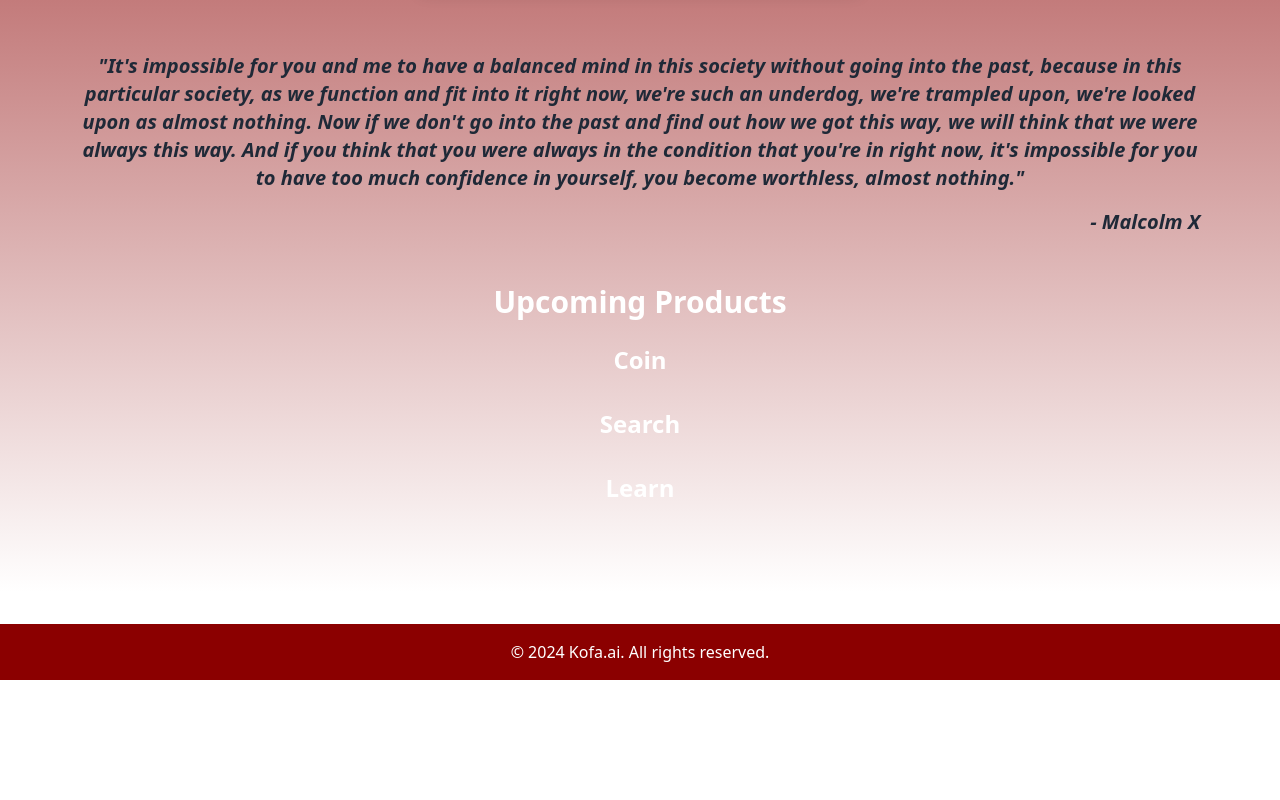
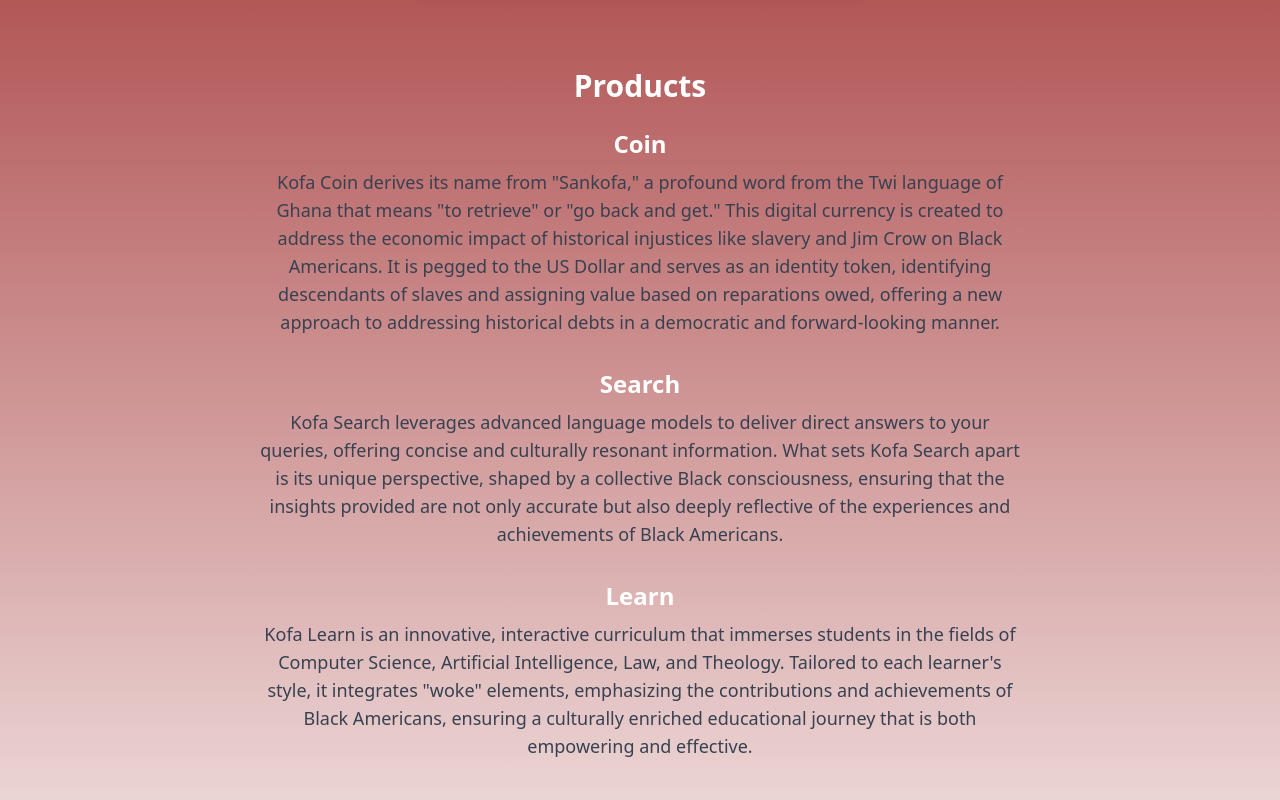
Before and after one commit to jusbuckingham/kofa-landing-page, a Next.js app: page / in a window 1280 px wide. Shown: the part 620-1420 px from the top of the page. Before the commit the page ends 1300 px from the top, so only its background shows below. Built offline with nearby package versions, Linux system fonts and the light colour scheme.

Commit message:
adding details to the products

```diff
--- a/components/Hero.tsx
+++ b/components/Hero.tsx
@@ -17,27 +17,33 @@ const Hero: React.FC = () => {
             className="rounded-lg shadow-lg"
           />
         </div>
-        <blockquote className="text-xl italic font-semibold text-gray-800 mt-8">
+        <div className="mt-12 w-full max-w-3xl">
+          <h3 className="text-3xl font-bold mb-6">Products</h3>
+          <div className="space-y-8">
+            <div>
+              <h4 className="text-2xl font-semibold mb-2">Coin</h4>
+              <p className="text-lg text-gray-700">
+                Kofa Coin derives its name from &quot;Sankofa,&quot; a profound word from the Twi language of Ghana that means &quot;to retrieve&quot; or &quot;go back and get.&quot; This digital currency is created to address the economic impact of historical injustices like slavery and Jim Crow on Black Americans. It is pegged to the US Dollar and serves as an identity token, identifying descendants of slaves and assigning value based on reparations owed, offering a new approach to addressing historical debts in a democratic and forward-looking manner.
+              </p>
+            </div>
+            <div>
+              <h4 className="text-2xl font-semibold mb-2">Search</h4>
+              <p className="text-lg text-gray-700">
+                Kofa Search leverages advanced language models to deliver direct answers to your queries, offering concise and culturally resonant information. What sets Kofa Search apart is its unique perspective, shaped by a collective Black consciousness, ensuring that the insights provided are not only accurate but also deeply reflective of the experiences and achievements of Black Americans.
+              </p>
+            </div>
+            <div>
+              <h4 className="text-2xl font-semibold mb-2">Learn</h4>
+              <p className="text-lg text-gray-700">
+                Kofa Learn is an innovative, interactive curriculum that immerses students in the fields of Computer Science, Artificial Intelligence, Law, and Theology. Tailored to each learner&apos;s style, it integrates &quot;woke&quot; elements, emphasizing the contributions and achievements of Black Americans, ensuring a culturally enriched educational journey that is both empowering and effective.
+              </p>
+            </div>
+          </div>
+        </div>
+        <blockquote className="text-xl italic font-semibold text-gray-800 mt-12">
           &quot;It&apos;s impossible for you and me to have a balanced mind in this society without going into the past, because in this particular society, as we function and fit into it right now, we&apos;re such an underdog, we&apos;re trampled upon, we&apos;re looked upon as almost nothing. Now if we don&apos;t go into the past and find out how we got this way, we will think that we were always this way. And if you think that you were always in the condition that you&apos;re in right now, it&apos;s impossible for you to have too much confidence in yourself, you become worthless, almost nothing.&quot;
           <span className="block text-right mt-4">- Malcolm X</span>
         </blockquote>
-        <div className="mt-12 w-full max-w-3xl">
-          <h3 className="text-3xl font-bold mb-6">Upcoming Products</h3>
-          <div className="space-y-8">
-            <div>
-              <h4 className="text-2xl font-semibold mb-2">Coin</h4>
-              <p className="text-lg text-gray-700"></p>
-            </div>
-            <div>
-              <h4 className="text-2xl font-semibold mb-2">Search</h4>
-              <p className="text-lg text-gray-700"></p>
-            </div>
-            <div>
-              <h4 className="text-2xl font-semibold mb-2">Learn</h4>
-              <p className="text-lg text-gray-700"></p>
-            </div>
-          </div>
-        </div>
       </div>
     </section>
   );
```
